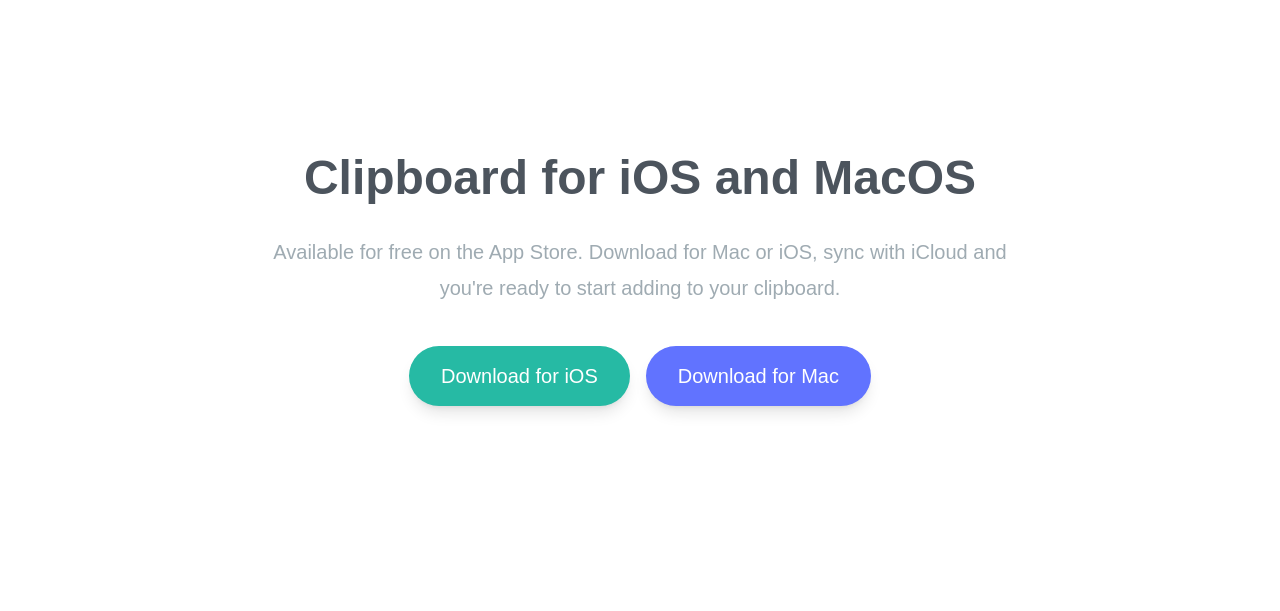
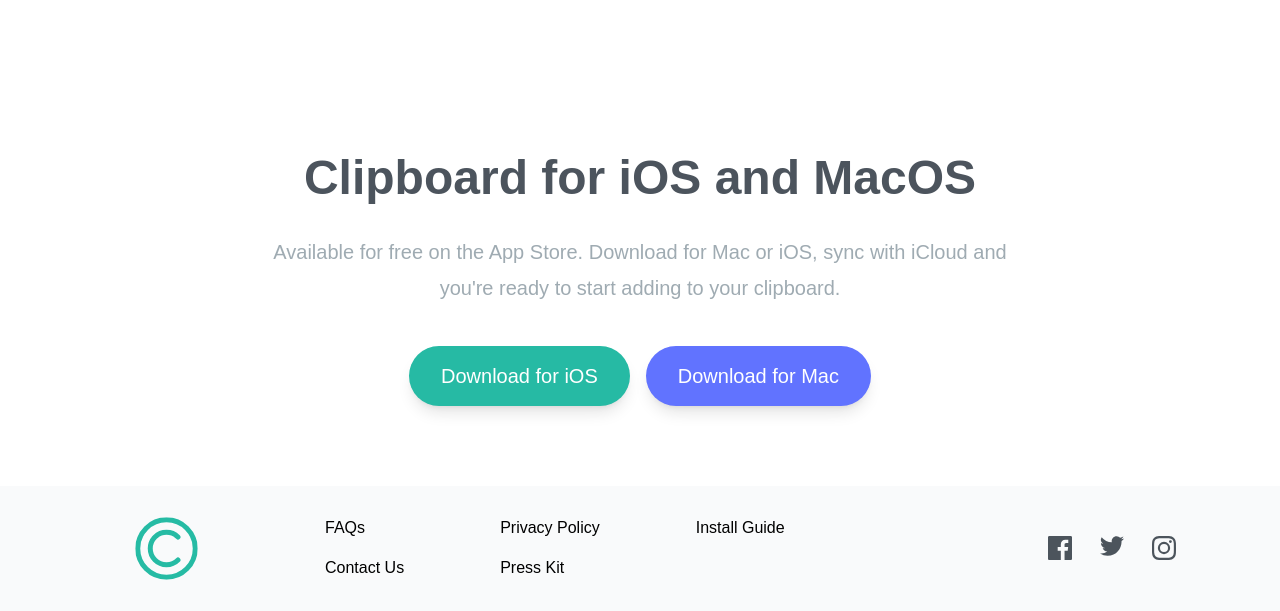
Before and after one commit to DakouriKobri/tailwind-from-scratch-course-bigger-projects, a plain HTML site: page clipboard-landing-page/index.html in a window 1280 px wide. Shown: the part 3274-3885 px from the top of the page. Before the commit the page ends 3760 px from the top, so only its background shows below. Drawn offline with Linux system fonts and the light colour scheme; a web font is replaced by a local one.

Commit message:
Add footer

```diff
--- a/clipboard-landing-page/index.html
+++ b/clipboard-landing-page/index.html
@@ -210,6 +210,100 @@
     </div>
   </section>
 
+  <footer class="bg-gray-50">
+    <div class="section-container">
+      <div class="flex flex-col items-center justify-between md:flex-row">
+
+        <!-- LOGO -->
+        <svg role="img" class="scale-50" width="125" height="125" xmlns="http://www.w3.org/2000/svg"
+          aria-label="Clipboard website logo-A green circle with a capital letter C written inside in green color">
+          <title>Clipboard website logo</title>
+          <desc>A green circle with a capital letter C written inside in green color</desc>
+          <g stroke="#26BBA4" stroke-width="10" fill="none" fill-rule="evenodd">
+            <circle cx="62.5" cy="62.5" r="57.5" />
+            <path d="M85.481 85.481c-12.692 12.692-33.27 12.692-45.962 0s-12.692-33.27 0-45.962 33.27-12.692 45.962 0"
+              stroke-linecap="round" />
+          </g>
+        </svg>
+
+        <!-- MENU & SOCIAL LINKS CONTAINER -->
+        <div class="flex flex-col items-center justify-between flex-1 mb-10
+        gap-6 md:flex-row md:mb-0">
+
+          <!-- MENUS-->
+          <div class="flex flex-col gap-4 md:flex-row md:ml-24 md:gap-24">
+
+            <!-- MENU 1 -->
+            <div class="flex flex-col gap-4 text-center md:text-left">
+              <div>
+                <a class="hover:text-strongCyan duration-200" href="#">FAQs</a>
+              </div>
+
+              <div>
+                <a class="hover:text-strongCyan duration-200" href="#">Contact Us</a>
+              </div>
+            </div>
+
+            <!-- MENU 2 -->
+            <div class="flex flex-col gap-4 text-center md:text-left">
+              <div>
+                <a class="hover:text-strongCyan duration-200" href="#">Privacy Policy</a>
+              </div>
+
+              <div>
+                <a class="hover:text-strongCyan duration-200" href="#">Press Kit</a>
+              </div>
+            </div>
+
+            <!-- MENU 3 -->
+            <div class="flex flex-col gap-4 text-center md:text-left">
+              <div>
+                <a class="hover:text-strongCyan duration-200" href="#">Install Guide</a>
+              </div>
+            </div>
+
+          </div>
+
+          <!-- SOCIAL LINKS -->
+          <div class="flex justify-between w-32 py-1">
+            <a href="#">
+              <svg class="duration-200 ficon" width="24" height="24" xmlns="http://www.w3.org/2000/svg"
+                aria-label="Facebook's logo icon">
+                <title>Facebook's logo icon</title>
+                <desc>Facebook's logo icon</desc>
+                <path
+                  d="M22.675 0H1.325C.593 0 0 .593 0 1.325v21.351C0 23.407.593 24 1.325 24H12.82v-9.294H9.692v-3.622h3.128V8.413c0-3.1 1.893-4.788 4.659-4.788 1.325 0 2.463.099 2.795.143v3.24l-1.918.001c-1.504 0-1.795.715-1.795 1.763v2.313h3.587l-.467 3.622h-3.12V24h6.116c.73 0 1.323-.593 1.323-1.325V1.325C24 .593 23.407 0 22.675 0z"
+                  fill="#4C545C" fill-rule="nonzero" />
+              </svg>
+            </a>
+
+            <a href="#">
+              <svg class="duration-200 ficon" width="24" height="20" xmlns="http://www.w3.org/2000/svg"
+                aria-label="Twitter's logo icon">
+                <title>Twitter's logo icon</title>
+                <desc>Twitter's logo icon</desc>
+                <path
+                  d="M24 2.557a9.83 9.83 0 01-2.828.775A4.932 4.932 0 0023.337.608a9.864 9.864 0 01-3.127 1.195A4.916 4.916 0 0016.616.248c-3.179 0-5.515 2.966-4.797 6.045A13.978 13.978 0 011.671 1.149a4.93 4.93 0 001.523 6.574 4.903 4.903 0 01-2.229-.616c-.054 2.281 1.581 4.415 3.949 4.89a4.935 4.935 0 01-2.224.084 4.928 4.928 0 004.6 3.419A9.9 9.9 0 010 17.54a13.94 13.94 0 007.548 2.212c9.142 0 14.307-7.721 13.995-14.646A10.025 10.025 0 0024 2.557z"
+                  fill="#4C545C" fill-rule="nonzero" />
+              </svg>
+            </a>
+
+            <a href="#">
+              <svg class="duration-200 ficon" width="24" height="24" xmlns="http://www.w3.org/2000/svg"
+                aria-label="Instagram's logo icon">
+                <title>Instagram's logo icon</title>
+                <desc>Instagram's logo icon</desc>
+                <path
+                  d="M12 2.163c3.204 0 3.584.012 4.85.07 3.252.148 4.771 1.691 4.919 4.919.058 1.265.069 1.645.069 4.849 0 3.205-.012 3.584-.069 4.849-.149 3.225-1.664 4.771-4.919 4.919-1.266.058-1.644.07-4.85.07-3.204 0-3.584-.012-4.849-.07-3.26-.149-4.771-1.699-4.919-4.92-.058-1.265-.07-1.644-.07-4.849 0-3.204.013-3.583.07-4.849.149-3.227 1.664-4.771 4.919-4.919 1.266-.057 1.645-.069 4.849-.069zM12 0C8.741 0 8.333.014 7.053.072 2.695.272.273 2.69.073 7.052.014 8.333 0 8.741 0 12c0 3.259.014 3.668.072 4.948.2 4.358 2.618 6.78 6.98 6.98C8.333 23.986 8.741 24 12 24c3.259 0 3.668-.014 4.948-.072 4.354-.2 6.782-2.618 6.979-6.98.059-1.28.073-1.689.073-4.948 0-3.259-.014-3.667-.072-4.947-.196-4.354-2.617-6.78-6.979-6.98C15.668.014 15.259 0 12 0zm0 5.838a6.162 6.162 0 100 12.324 6.162 6.162 0 000-12.324zM12 16a4 4 0 110-8 4 4 0 010 8zm6.406-11.845a1.44 1.44 0 100 2.881 1.44 1.44 0 000-2.881z"
+                  fill="#4C545C" fill-rule="nonzero" />
+              </svg>
+            </a>
+          </div>
+        </div>
+      </div>
+    </div>
+  </footer>
+
 </body>
 
 </html>
--- a/clipboard-landing-page/input.css
+++ b/clipboard-landing-page/input.css
@@ -40,3 +40,8 @@
     background-image: url('../images/bg-header-mobile.png');
   }
 }
+
+.ficon:hover {
+  filter: invert(53%) sepia(68%) saturate(434%) hue-rotate(121deg)
+    brightness(101%) contrast(94%);
+}
```
Also changed, not shown: clipboard-landing-page/css/style.css.
